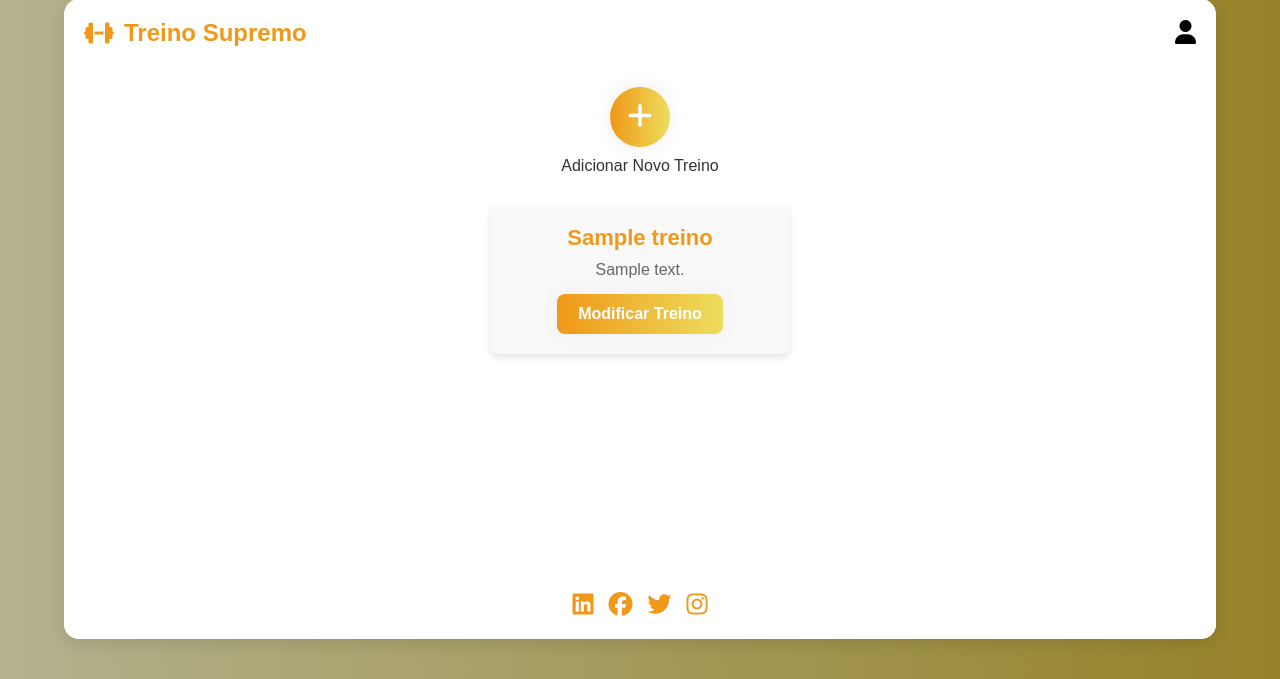
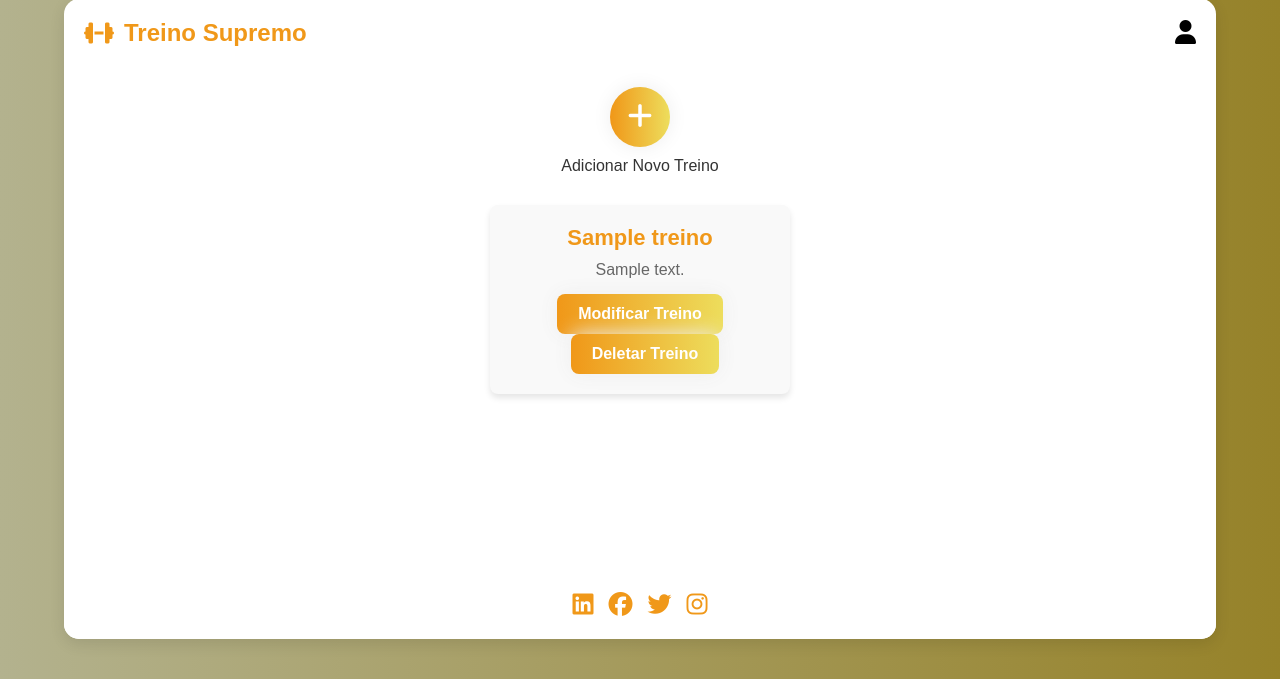
Before and after one commit to Guilhermekek/ProjetoFaculdade, a Django app: page /user/ in a window 1280 px wide. Shown: the part 41-720 px from the top of the page. Run offline with Django 5.2, Linux system fonts and the light colour scheme; a user stored in the database is signed in; tables that the repository leaves empty hold one stand-in row (values such as "Sample post"); some libraries are stand-ins or nearby versions.

Commit message:
Remover Criado o botao de remover treino e exercicio

```diff
--- a/Academia/urls.py
+++ b/Academia/urls.py
@@ -8,5 +8,7 @@
     path('login/', auth_views.LoginView.as_view(), name='login'),
     path('adicionar_treino/', views.adicionar_treino, name='adicionar_treino'),
     path('treino/<int:treino_id>/adicionar_exercicio/', views.adicionar_exercicio, name='adicionar_exercicio'),
+    path('remover_treino/<int:treino_id>/', views.remover_treino, name='remover_treino'),
+    path('remover_exercicio/<int:exercicio_id>/', views.remover_exercicio, name='remover_exercicio'),
 
 ]
--- a/Academia/views.py
+++ b/Academia/views.py
@@ -79,3 +79,25 @@
         return redirect(f'/user/?treino_id={treino.id}')
 
     return redirect('user_page')
+
+@login_required
+def remover_treino(request, treino_id):
+    treino = get_object_or_404(Treino, id=treino_id, usuario=request.user)
+    if request.method == 'POST':
+        treino.delete()
+        messages.success(request, 'Treino removido com sucesso!')
+        return redirect('user_page')
+    # Se chegar por GET, apenas redireciona, já que não queremos confirmar nada
+    return redirect('user_page')
+
+
+@login_required
+def remover_exercicio(request, exercicio_id):
+    exercicio = get_object_or_404(Exercicio, id=exercicio_id, treino__usuario=request.user)
+    if request.method == 'POST':
+        treino_id = exercicio.treino.id
+        exercicio.delete()
+        messages.success(request, 'Exercício removido com sucesso!')
+        return redirect(f'/user/?treino_id={treino_id}')
+    # Caso chegue via GET, simplesmente redireciona de volta
+    return redirect('user_page')
--- a/templates/usuario.html
+++ b/templates/usuario.html
@@ -58,6 +58,11 @@
                     <h2>{{ treino.nome }}</h2>
                     <p>{{ treino.descricao }}</p>
                     <button class="btn-modificar-treino btn-ver-treino" onclick="modificarTreino('{{ treino.id }}')">Modificar Treino</button>
+                    <!-- Botão para deletar treino -->
+                    <form method="post" action="{% url 'remover_treino' treino.id %}" style="display:inline;">
+                        {% csrf_token %}
+                        <button type="submit" class="btn-custom" style="background-color: #f44336; color: white; margin-left:10px;">Deletar Treino</button>
+                    </form>
                 </div>
                 {% empty %}
                 <p id="mensagemSemTreinos">Você ainda não possui treinos cadastrados.</p>
@@ -77,6 +82,11 @@
                         <p>Descanso: {{ exercicio.tempo_descanso }}</p>
                         <p>Peso: {{ exercicio.peso }} kg</p>
                         <p>{{ exercicio.descricao }}</p>
+                        <!-- Botão para deletar exercício -->
+                        <form method="post" action="{% url 'remover_exercicio' exercicio.id %}" style="display:inline;">
+                            {% csrf_token %}
+                            <button type="submit" class="btn-custom" style="background-color: #f44336; color: white;">Deletar Exercício</button>
+                        </form>
                     </li>
                     {% empty %}
                     <p>Este treino ainda não possui exercícios.</p>
```
